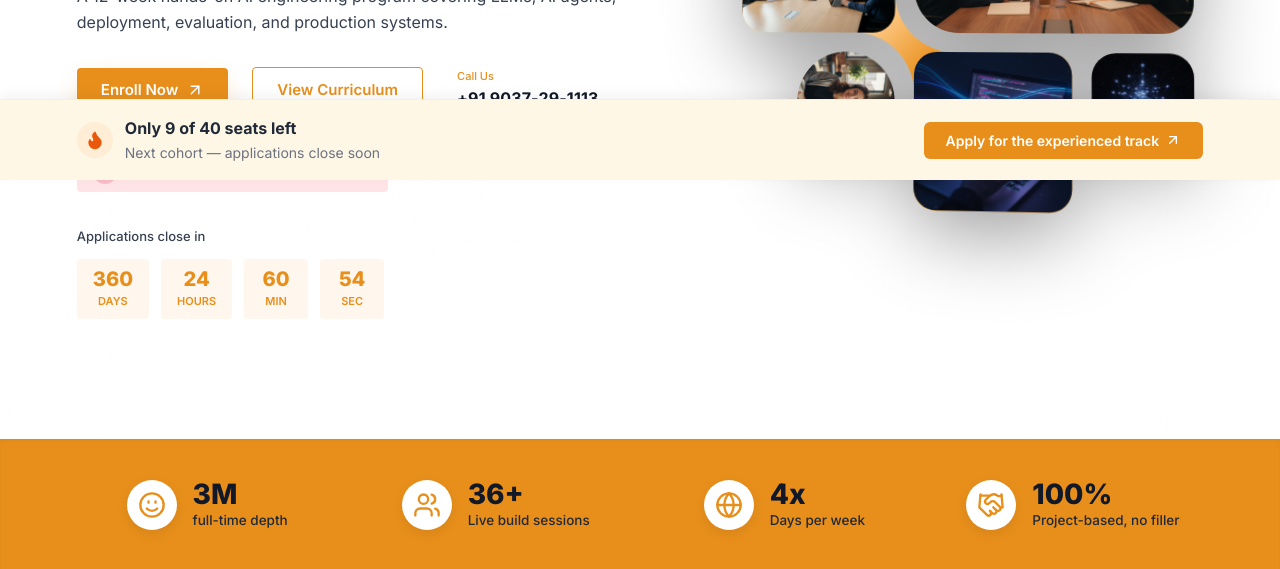
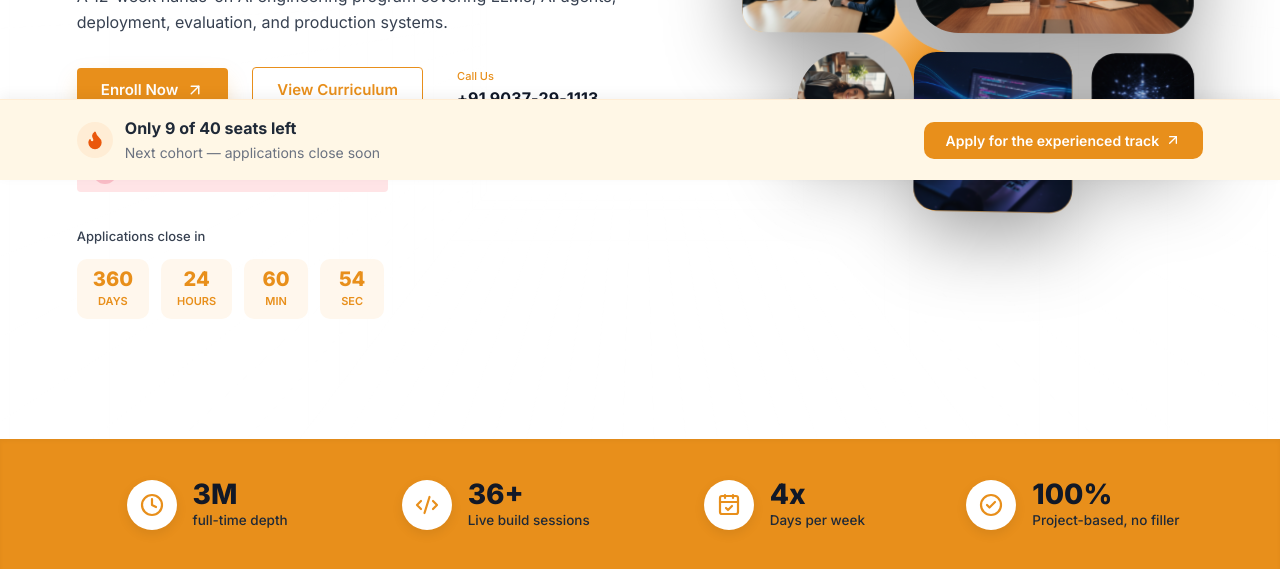
Before and after one commit to mhdfaizal03/softroniics_web, a React (Vite) app: page / in a window 1280 px wide. Shown: the part 620-1189 px from the top of the page. Built offline with nearby package versions, Linux system fonts and the light colour scheme; the HTML template or start-up script is replaced by a standard one.

Commit message:
style: increase border radius across all cards and update stats icons

```diff
--- a/src/components/StatsBar.jsx
+++ b/src/components/StatsBar.jsx
@@ -1,25 +1,25 @@
 import React from 'react';
-import { Smile, Users, Globe, Handshake } from 'lucide-react';
+import { Clock, Code2, CalendarCheck, CheckCircle2 } from 'lucide-react';
 
 export default function StatsBar() {
   const stats = [
     {
-      icon: <Smile size={28} />,
+      icon: <Clock size={24} strokeWidth={2.2} />,
       number: "3M",
       label: "full-time depth"
     },
     {
-      icon: <Users size={28} />,
+      icon: <Code2 size={24} strokeWidth={2.2} />,
       number: "36+",
       label: "Live build sessions"
     },
     {
-      icon: <Globe size={28} />,
+      icon: <CalendarCheck size={24} strokeWidth={2.2} />,
       number: "4x",
       label: "Days per week"
     },
     {
-      icon: <Handshake size={28} />,
+      icon: <CheckCircle2 size={24} strokeWidth={2.2} />,
       number: "100%",
       label: "Project-based, no filler"
     }
--- a/src/index.css
+++ b/src/index.css
@@ -25,10 +25,12 @@
   --font-heading: 'Inter', -apple-system, BlinkMacSystemFont, sans-serif;
   --font-body: 'Inter', -apple-system, BlinkMacSystemFont, sans-serif;
 
-  --radius-sm: 6px;
-  --radius-md: 10px;
-  --radius-lg: 16px;
-  --radius-xl: 24px;
+  --radius-xs: 8px;
+  --radius-sm: 10px;
+  --radius-md: 16px;
+  --radius-lg: 22px;
+  --radius-xl: 32px;
+  --radius-2xl: 40px;
   --radius-full: 9999px;
 
   --shadow-sm: 0 1px 2px 0 rgba(0, 0, 0, 0.05);
--- a/src/styles/components.css
+++ b/src/styles/components.css
@@ -192,7 +192,7 @@
 
 .countdown-box {
   background: #FFF7ED;
-  border-radius: 4px;
+  border-radius: var(--radius-sm);
   padding: 8px 16px;
   min-width: 64px;
   text-align: center;
@@ -833,7 +833,7 @@ textarea.form-control {
 .capstone-item-card {
   background: #FFFFFF;
   border: 1px solid #F3F4F6;
-  border-radius: 12px;
+  border-radius: var(--radius-md);
   padding: 18px 20px;
   display: flex;
   align-items: flex-start;
@@ -988,7 +988,7 @@ textarea.form-control {
 .role-card {
   background: #FFFFFF;
   border: 1px solid #E5E7EB;
-  border-radius: 12px;
+  border-radius: var(--radius-md);
   overflow: hidden;
   box-shadow: 0 1px 3px rgba(0,0,0,0.07);
   transition: all 0.28s ease;
@@ -1094,7 +1094,7 @@ textarea.form-control {
 .curriculum-tab-btn {
   background: #FFFFFF;
   border: 1px solid #E5E7EB;
-  border-radius: 10px;
+  border-radius: var(--radius-md);
   padding: 14px 24px;
   text-align: left;
   min-width: 220px;
@@ -1542,7 +1542,7 @@ textarea.form-control {
   color: #FFFFFF;
   font-size: 15px;
   font-weight: 700;
-  border-radius: 5px;
+  border-radius: var(--radius-sm);
   padding: 13px 26px;
   display: inline-flex;
   align-items: center;
@@ -1651,7 +1651,7 @@ textarea.form-control {
   width: 100%;
   height: 310px;
   background: #E88F1B;
-  border-radius: 12px;
+  border-radius: var(--radius-lg);
   z-index: 1;
   box-shadow: 0 12px 30px rgba(232, 143, 27, 0.25);
   transition: transform 0.3s ease, box-shadow 0.3s ease;
@@ -1675,8 +1675,8 @@ textarea.form-control {
   z-index: 2;
   pointer-events: none;
   overflow: hidden;
-  border-bottom-left-radius: 12px;
-  border-bottom-right-radius: 12px;
+  border-bottom-left-radius: var(--radius-lg);
+  border-bottom-right-radius: var(--radius-lg);
 }
 
 .mentor-portrait-img {
@@ -1701,7 +1701,7 @@ textarea.form-control {
   width: 78%;
   max-width: 270px;
   background: #FFFFFF;
-  border-radius: 8px;
+  border-radius: var(--radius-md);
   padding: 12px 18px;
   box-shadow: 0 10px 25px rgba(0, 0, 0, 0.12);
   text-align: center;
@@ -1814,7 +1814,7 @@ textarea.form-control {
 }
 
 .testimonial-photo-box {
-  border-radius: 20px;
+  border-radius: var(--radius-xl);
   overflow: hidden;
   height: 100%;
   min-height: 460px;
@@ -1829,7 +1829,7 @@ textarea.form-control {
 
 .testimonial-content-box {
   background: #FFFDF8;
-  border-radius: 22px;
+  border-radius: var(--radius-xl);
   padding: 44px 48px;
   position: relative;
   display: flex;
@@ -2060,14 +2060,14 @@ textarea.form-control {
 .faq-contact-card {
   background: #FDF2F0;
   border: 1px solid #F8CCC8;
-  border-radius: 12px;
+  border-radius: var(--radius-lg);
   padding: 32px;
 }
 
 .faq-icon-box {
   width: 44px;
   height: 44px;
-  border-radius: 10px;
+  border-radius: var(--radius-sm);
   background: transparent;
   border: 1.5px solid #18181B;
   display: flex;
@@ -2111,7 +2111,7 @@ textarea.form-control {
 
 .faq-item {
   border: 1px solid #E4E4E7;
-  border-radius: 10px;
+  border-radius: var(--radius-md);
   overflow: hidden;
   background: #FFFFFF;
   transition: all 0.2s ease;
@@ -2468,7 +2468,7 @@ textarea.form-control {
   background-color: #E88F1B;
   color: #FFFFFF;
   border: none;
-  border-radius: 6px;
+  border-radius: var(--radius-sm);
   padding: 12px 28px;
   font-size: 15px;
   font-weight: 700;
```
